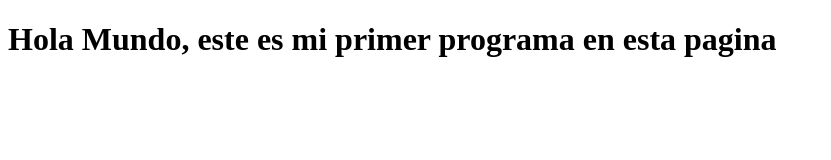
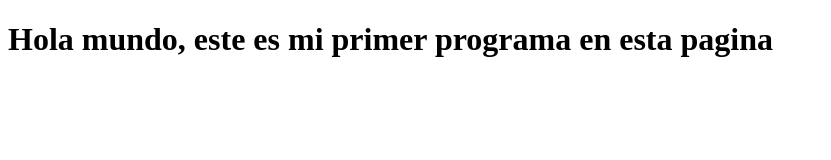
Before and after one commit to MrUdian/MrUdian.Github.io, a plain HTML site: page Index.html in a window 1280 px wide. Shown: the whole page, without its empty margins (0-831 px from the left). Drawn offline with Linux system fonts and the light colour scheme.

Commit message:
Update Index.html

```diff
--- a/Index.html
+++ b/Index.html
@@ -1,6 +1,6 @@
 <!DOCTYPE html>
 <html>
  <body>
-  <h1> Hola Mundo, este es mi primer programa en esta pagina</h1>
+  <h1>Hola mundo, este es mi primer programa en esta pagina</h1>
   </body>
 </html>
```
